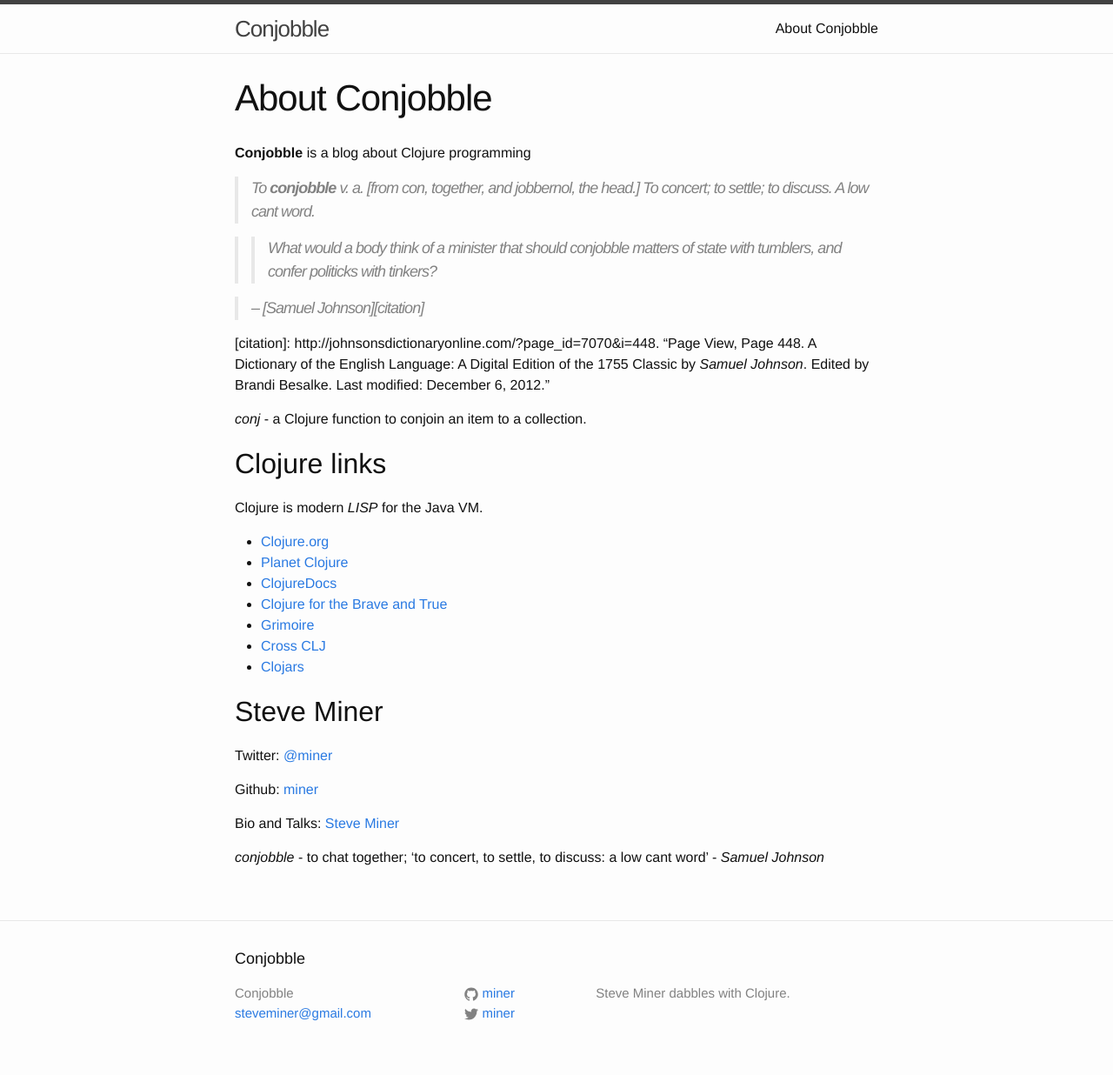
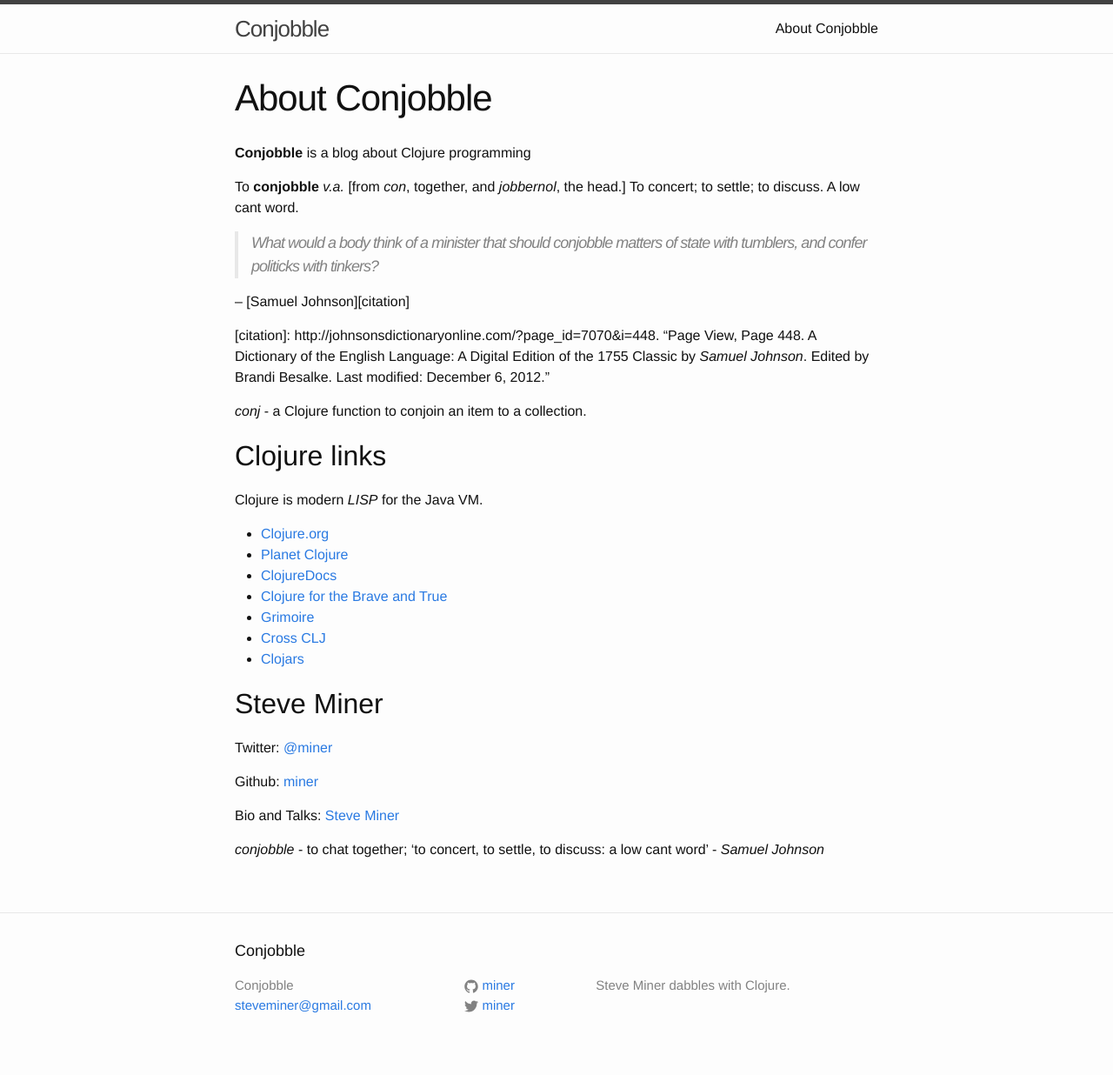
Before and after one commit to miner/miner.github.io, a Jekyll site: the page built from about.md, in a window 1280 px wide. Shown: the whole page at 87% size. Built offline with Jekyll 4.4.1, drawn with Linux system fonts in a browser that asks for light colours; part of the change alters nothing that is shown.

```diff
--- a/about.md
+++ b/about.md
@@ -6,13 +6,13 @@ permalink: /about/
 
 **Conjobble** is a blog about Clojure programming
 
-> To **conjobble** *v. a.* [from *con*, together, and *jobbernol*, the head.]  To concert; to
+To **conjobble** *v.a.* [from *con*, together, and *jobbernol*, the head.]  To concert; to
 settle; to discuss.  A low cant word.
 
->> What would a body think of a minister that should *conjobble* matters of state with
+> What would a body think of a minister that should *conjobble* matters of state with
 tumblers, and confer politicks with tinkers?
 
-> -- <cite>[Samuel Johnson][citation]</cite>
+-- [Samuel Johnson][citation]
 
 [citation]: http://johnsonsdictionaryonline.com/?page_id=7070&i=448. "Page View, Page 448. A
 Dictionary of the English Language: A Digital Edition of the 1755 Classic by _Samuel
```
